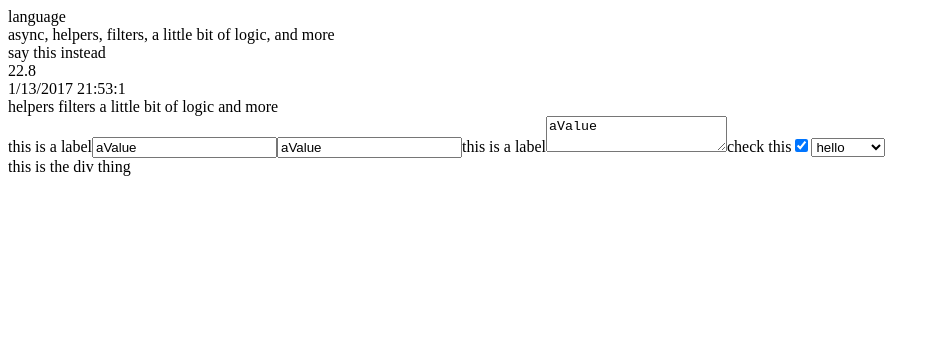
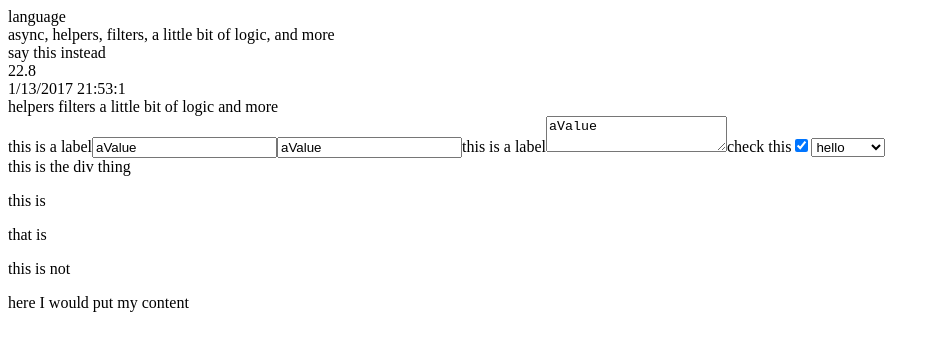
Before and after one commit to davidemaser/pikl, a website: page index.html in a window 1280 px wide. Shown: the whole page, without its empty margins (0-940 px from the left). Drawn offline with nearby package versions, Linux system fonts and the light colour scheme.

Commit message:
Multiple add-ons

```diff
--- a/src/pikl.js
+++ b/src/pikl.js
@@ -3,7 +3,18 @@
  */
 var Pikl = {
     Config: {
+        defaults:{
+            tplTag:{
+                replacement:'div'
+            }
+        },
         targets:['div','span','p'],
+        reserved:[
+            {'\'':'&apos;'},
+            {'\"':'&quote;'},
+            {'\>':'&gt;'},
+            {'\<':'&lt;'}
+        ],
         brackets:'{}',
         comments:'{..}',
         plugins: {
@@ -42,37 +53,48 @@ var Pikl = {
             })
         },
         Content:function(node){
-           var appendComma = false,targetObject={},targetItem,targetBinding='',targetNode,targetContent,conditional,conditionType,conditionArgument,conditionCase={},t;
+            var appendComma = false, targetObject = {}, targetItem, targetBinding = '', targetNode, targetContent, keyString, layoutObjects, nodeContent, sliceText, objectIndex, calcString, calcMethod,
+                calcValues, cleanObject, conditional, conditionType, conditionArgument, conditionCase = {}, dateString, toRemove, passContent, _this, ajaxString, ajaxParams, ajaxObject, returnedData, param, value,
+                c, d, l, p, t, r;
             node = node || 'body';
             $('tpl').each(function(){
-                var keyString = '';
+                keyString = '';
                 targetBinding = $(this).attr('is');
                 targetObject = pi[targetBinding];
                 targetContent = $(this).html();
                 targetItem = $(this);
                 if(targetBinding == 'layout'){
-                    var layoutObjects = targetContent.split('--');
-                    for(var l in layoutObjects){
+                    layoutObjects = targetContent.split('--');
+                    objectIndex = 0;
+                    for(l in layoutObjects){
+                        var objectLength = layoutObjects.length;
                         if(layoutObjects[l] !== undefined && layoutObjects[l] !== '') {
                             if(layoutObjects[l].indexOf('[')>-1 && layoutObjects[l].indexOf(']')>-1){
-                                var nodeContent = layoutObjects[l].split('[')[1].split(']')[0];
-                                var sliceText = {};
+                                nodeContent = layoutObjects[l].split('[')[1].split(']')[0];
+                                sliceText = {};
                                 sliceText.start = layoutObjects[l].indexOf('[');
                                 sliceText.end = layoutObjects[l].indexOf(']');
                                 sliceText.content = nodeContent;
-                                var toRemove = layoutObjects[l].slice(sliceText.start,sliceText.end+1);
-                                var cleanObject = layoutObjects[l].replace(toRemove,'');
-                                console.log(sliceText.content,cleanObject);
+                                toRemove = layoutObjects[l].slice(sliceText.start,sliceText.end+1);
+                                cleanObject = layoutObjects[l].replace(toRemove,'');
                             }else{
+                                sliceText = {};
                                 cleanObject = layoutObjects[l];
                             }
+                            if(sliceText.content !== undefined && sliceText.content.indexOf(',') > -1){
+                                passContent = sliceText.content.split(',');
+                            }else{
+                                passContent = sliceText.content;
+                            }
                             if(layoutObjects[l].indexOf('*')>-1){
-                                $($p.Assistants.TagBuilder(cleanObject.split('*')[0],cleanObject.split('*')[1]),sliceText.content).insertBefore($(this));
-                                $(this).remove();
+                                $($p.Assistants.TagBuilder(cleanObject.split('*')[0],cleanObject.split('*')[1],passContent)).insertBefore($(this));
                             }else{
-                                $($p.Assistants.TagBuilder(cleanObject,null,sliceText.content)).insertBefore($(this));
+                                $($p.Assistants.TagBuilder(cleanObject,null,passContent)).insertBefore($(this));
                             }
-
+                        }
+                        objectIndex ++;
+                        if(objectIndex == objectLength){
+                            $(this).remove();
                         }
                     }
                 }else if(targetBinding == 'form'){
@@ -93,6 +115,7 @@ var Pikl = {
                         }
                     }
                 }else if($(this).parent().attr('is') !== 'form'){
+                    var tag = $p.Config.defaults.tplTag.replacement;
                     if (targetContent.indexOf('@') > -1) {
                         //we have functions
                         conditional = targetContent.split('@')[1].split('}')[0];
@@ -108,16 +131,16 @@ var Pikl = {
                                 if (conditionArgument.indexOf('and') > -1) {
                                     conditionArgument = conditionArgument.split('and');
                                 }
-                                for (var c in conditionArgument) {
+                                for (c in conditionArgument) {
                                     var calc = conditionArgument[c].trim();
                                     calc = calc.split(' ');
-                                    for (var d in calc) {
+                                    for (d in calc) {
                                         if ($.inArray(calc[d], $p.DateConditions) > -1) {
                                             if ($p.Assistants.Comparison(dateUnit[calc[d]], calc[1], parseInt(calc[2]))) {
-                                                $('<div>' + conditionCase.true + '</div>').insertBefore($(this));
+                                                $('<'+tag+'>' + conditionCase.true + '</'+tag+'>').insertBefore($(this));
                                                 $(this).remove();
                                             } else {
-                                                $('<div>' + conditionCase.false + '</div>').insertBefore($(this));
+                                                $('<'+tag+'>' + conditionCase.false + '</'+tag+'>').insertBefore($(this));
                                                 $(this).remove();
                                             }
                                         }
@@ -125,26 +148,26 @@ var Pikl = {
                                 }
                                 break;
                             case 'calc':
-                                var calcString = targetContent.replace('{@calc}', '').replace('{/calc}', '');
-                                var calcMethod = calcString.split('{@')[1].split('}')[0];
-                                var calcValues = calcString.split('{@' + calcMethod + '}');
-                                $('<div>' + $p.Assistants.Calculate(calcValues[0], calcMethod, calcValues[1]) + '</div>').insertBefore($(this));
+                                calcString = targetContent.replace('{@calc}', '').replace('{/calc}', '');
+                                calcMethod = calcString.split('{@')[1].split('}')[0];
+                                calcValues = calcString.split('{@' + calcMethod + '}');
+                                $('<'+tag+'>' + $p.Assistants.Calculate(calcValues[0], calcMethod, calcValues[1]) + '</'+tag+'>').insertBefore($(this));
                                 $(this).remove();
                                 break;
                             case 'date':
-                                var dateString = targetContent.replace('{@date}', '').replace('{/date}', '');
-                                $('<div>' + $p.Assistants.Date(true) + '</div>').insertBefore($(this));
+                                dateString = targetContent.replace('{@date}', '').replace('{/date}', '');
+                                $('<'+tag+'>' + $p.Assistants.Date(true) + '</'+tag+'>').insertBefore($(this));
                                 $(this).remove();
                                 break;
                             case 'ajax':
-                                var _this = this;
-                                var ajaxString = targetContent.replace('{@ajax}', '').replace('{/ajax}', '');
-                                var ajaxParams = ajaxString.split(',');
-                                var ajaxObject = {};
-                                var returnedData = '';
-                                for (var p in ajaxParams) {
-                                    var param = ajaxParams[p].split('=')[0].replace('}', '').replace('{', '').replace('@', '');
-                                    var value = ajaxParams[p].split('=')[1].replace('}', '').replace('{', '').replace('@', '');
+                                _this = this;
+                                ajaxString = targetContent.replace('{@ajax}', '').replace('{/ajax}', '');
+                                ajaxParams = ajaxString.split(',');
+                                ajaxObject = {};
+                                returnedData = '';
+                                for (p in ajaxParams) {
+                                    param = ajaxParams[p].split('=')[0].replace('}', '').replace('{', '').replace('@', '');
+                                    value = ajaxParams[p].split('=')[1].replace('}', '').replace('{', '').replace('@', '');
                                     if ($.inArray(param, $p.Ajax.params) > -1) {
                                         ajaxObject[param] = value;
                                     }
@@ -152,11 +175,11 @@ var Pikl = {
                                 $p.Assistants.Ajax(ajaxObject).done(function (result) {
                                     result = ajaxObject.index !== undefined && ajaxObject.index !== '' ? result[ajaxObject.index] : result;
                                     if (ajaxObject.repeat == true || ajaxObject.repeat === 'true') {
-                                        for (var r in result) {
+                                        for (r in result) {
                                             returnedData += ajaxObject.node !== undefined && ajaxObject.node !== '' ? result[r][ajaxObject.node] !== undefined ? result[r][ajaxObject.node] + ' ' : '' : result[r] + ' ';
                                         }
                                     }
-                                    $('<div>' + returnedData + '</div>').insertBefore($(_this));
+                                    $('<'+tag+'>' + returnedData + '</'+tag+'>').insertBefore($(_this));
                                     $(_this).remove();
                                 }).fail(function () {
                                     console.log('could not load json data');
@@ -176,7 +199,7 @@ var Pikl = {
                         }
                         keyString = keyString.trim();
                         keyString = keyString.slice(-1) == ',' ? keyString.substring(0, keyString.length - 1) : keyString;
-                        $('<div>' + keyString + '</div>').insertBefore($(this));
+                        $('<'+tag+'>' + keyString + '</'+tag+'>').insertBefore($(this));
                         $(this).remove();
                     }
                 }
@@ -186,7 +209,6 @@ var Pikl = {
     Form:{
         closures:['select','input','button','textarea','form'],
         Build:function(obj,target){
-            console.log(obj,target);
             if(obj !== undefined && typeof obj == 'object') {
                 target = target || $('tpl[is="form"]');
                 var formTemplate = '<form {{attributes}} name="{{name}}" action="{{action}}">{{formItems}}</form>';
@@ -316,6 +338,22 @@ var Pikl = {
                     break;
             }
         },
+        SwapReserved:function(a){
+            var res = $p.Config.reserved;
+            for(var r in res){
+                if(typeof res[r] == 'object'){
+                    var sub = res[r];
+                    for(var s in sub){
+                        if(a !== undefined) {
+                            a = a.replace( new RegExp( s, 'g' ), sub[s] );
+                        }
+                    }
+                }else{
+                    a = a.replace( new RegExp( r, 'g' ), res[r] );
+                }
+            }
+            return a;
+        },
         Calculate: function (a, b, c) {
             switch (b) {
                 case 'times':
@@ -349,20 +387,27 @@ var Pikl = {
             s.i = {tag:'<i>',close:true};
             s.b = {tag:'<strong>',close:true};
             s.nav = {tag:'<nav>',close:true};
-
+            s.section = {tag:'<section>',close:true};
+            s.header = {tag:'<header>',close:true};
+            s.footer = {tag:'<footer>',close:true};
             var tagDisplay = s[tag].tag;
-            if(s[tag].close == true) {
-                var closure = tagDisplay.replace('<','</');
-                tagDisplay += content !== undefined && content !== null ? content : '' ;
-                tagDisplay += closure;
-            }
             if(multiplier !== undefined && multiplier !== null){
                 var tagOutput = '';
                 for(var i = 0;i<multiplier;i++){
                     tagOutput += tagDisplay;
+                    tagOutput += $p.Assistants.SwapReserved(content[i]);
+                    if(s[tag].close == true) {
+                        tagOutput += tagDisplay.replace('<','</');
+                    }
                 }
             }else{
                 tagOutput = tagDisplay;
+                if(s[tag].close == true) {
+                    if(content !== undefined){
+                        tagOutput += $p.Assistants.SwapReserved(content);
+                    }
+                    tagOutput += tagDisplay.replace('<','</');
+                }
             }
             return tagOutput;
         }
```
Also changed, not shown: index.html (+2 -1 lines).
